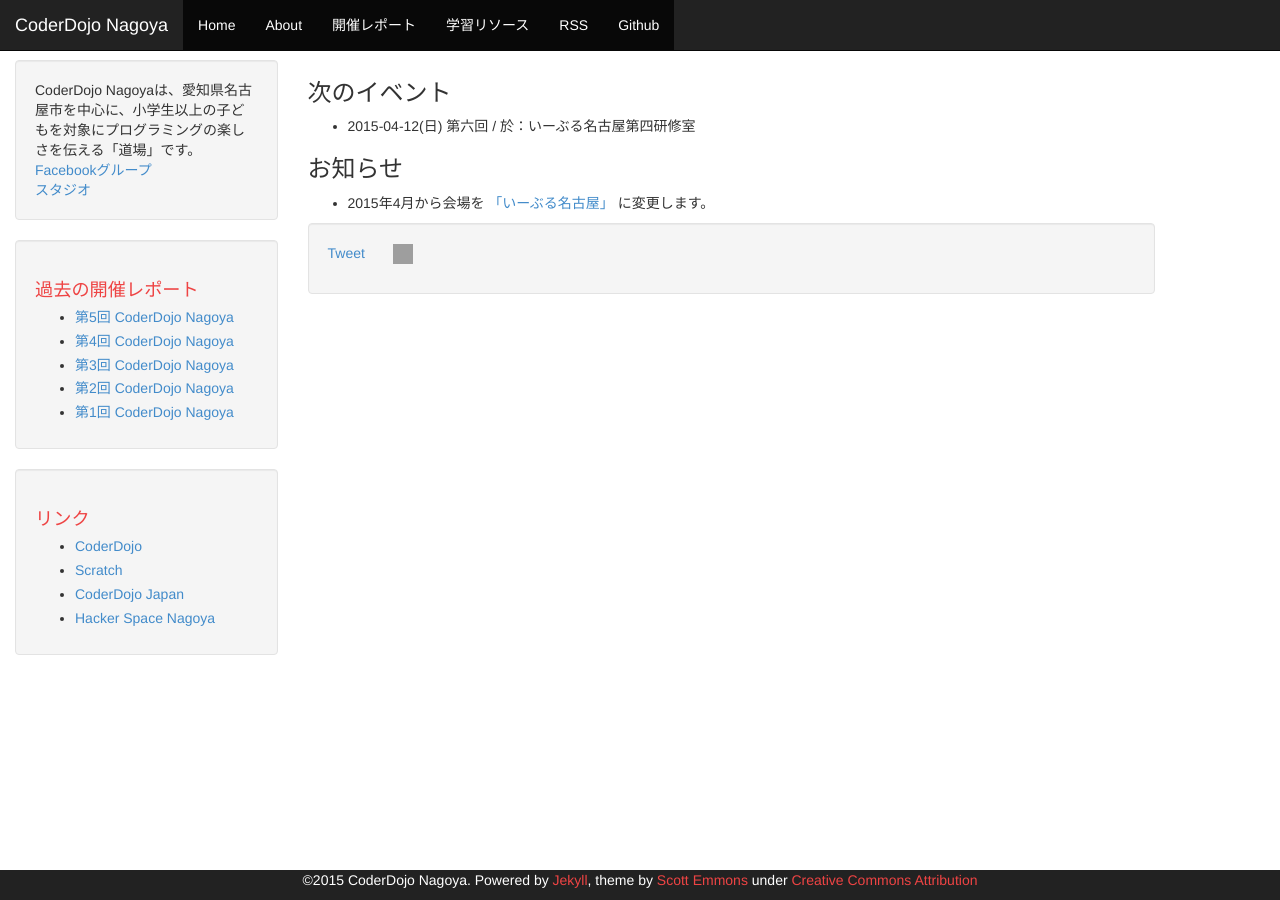
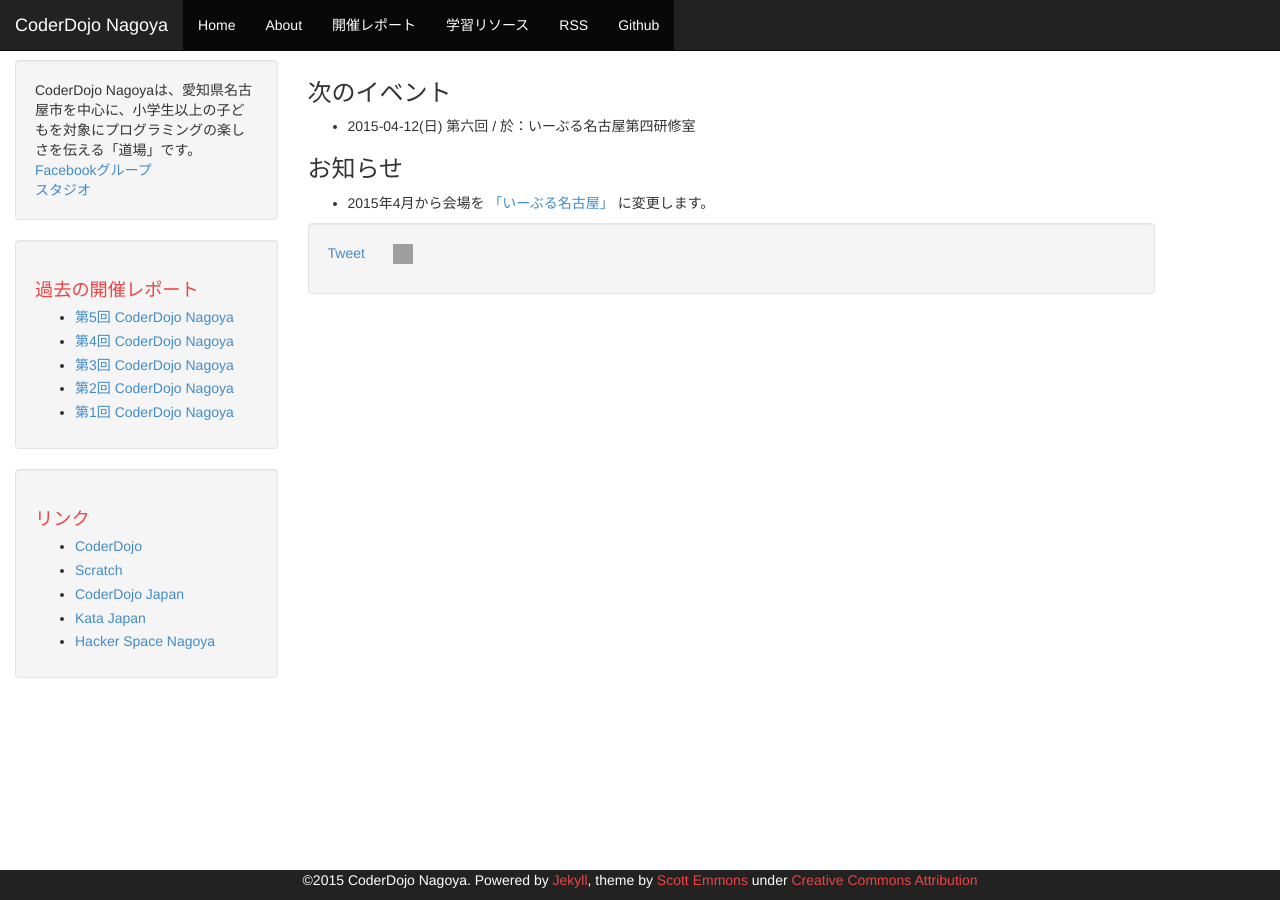
Before and after one commit to coderdojo-nagoya/coderdojo-nagoya.github.io, a Jekyll site: the page built from index.md, in a window 1280 px wide. Built offline with Jekyll 4.4.1, drawn with Linux system fonts in a browser that asks for light colours; Markdown is read by kramdown in place of the engine named in the settings; comment, search, counter and statistics services are not loaded; grey boxes are pictures that could not be loaded.

Commit message:
[link] add "Kata Japan"

```diff
--- a/_includes/links-list.html
+++ b/_includes/links-list.html
@@ -3,5 +3,6 @@
   <li><a href="https://coderdojo.com/" target="_blank">CoderDojo</a></li>
   <li><a href="http://scratch.mit.edu" target="_blank">Scratch</a></li>
   <li><a href="http://coderdojo.jp/" target="_blank">CoderDojo Japan</a></li>
+  <li><a href="http://kata.coderdojo.com/wiki/KataJapan" target="_blank">Kata Japan</a></li>
   <li><a href="http://hackerspace-nagoya.squarespace.com/" target="_blank">Hacker Space Nagoya</a></li>
 </ul>
```
